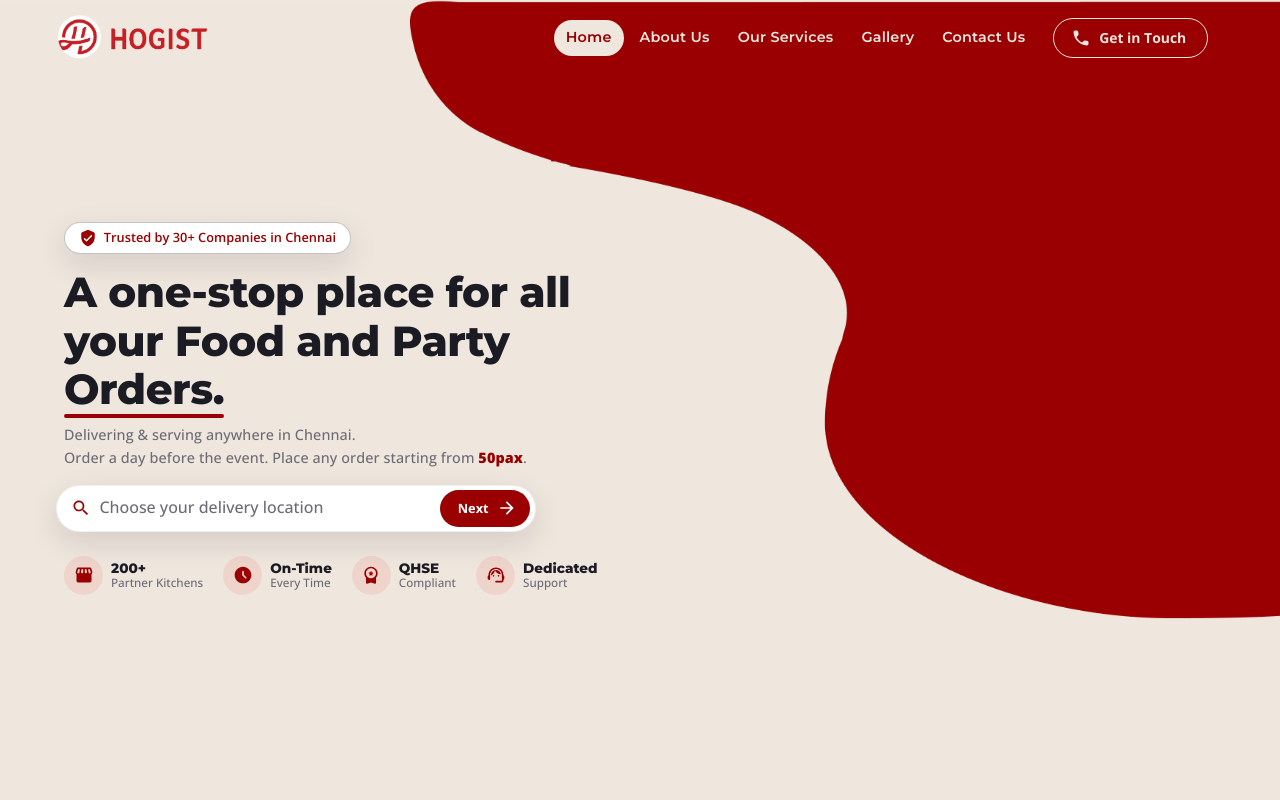
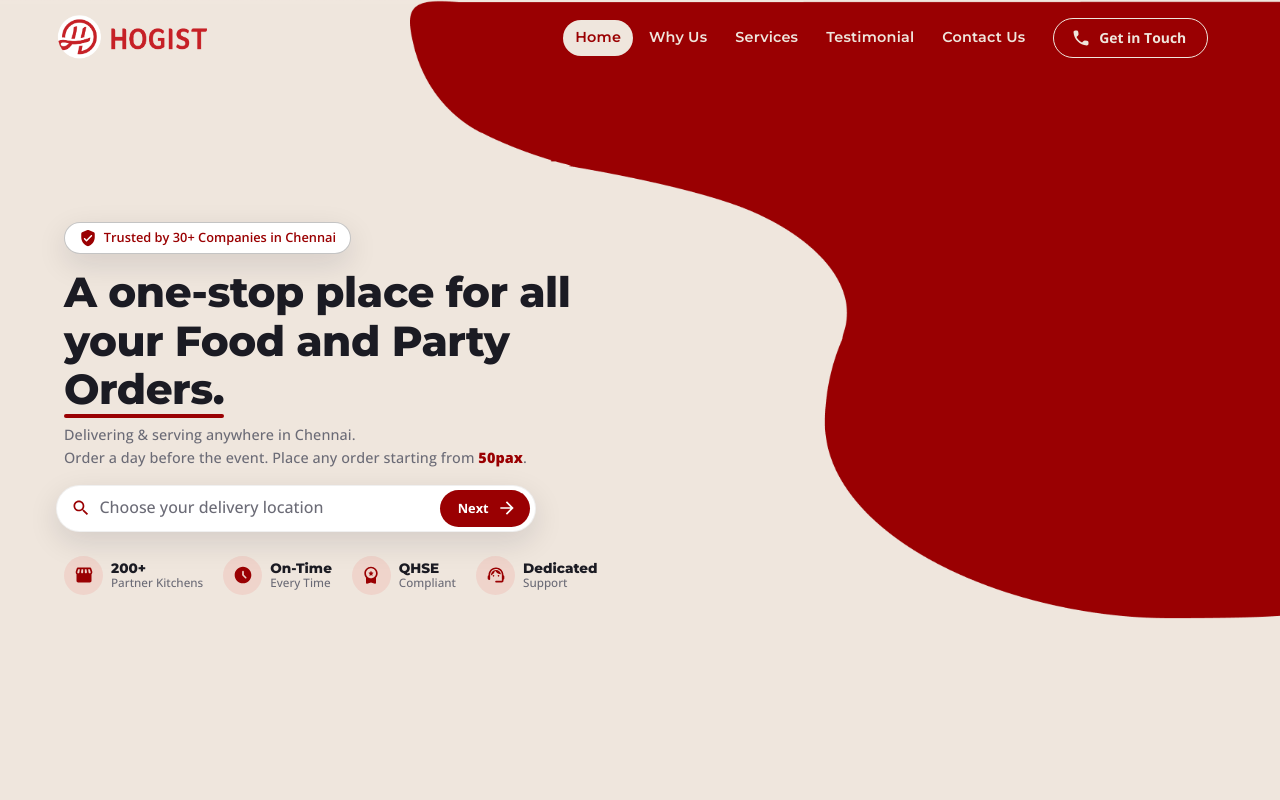
Before and after one commit to hogist-aiAgent/Hogist_ODC, a React (Vite) app: page / in a window 1280 px wide. Shown: the top 800 px of the page. Built offline with nearby package versions, Linux system fonts and the light colour scheme.

Commit message:
added navigation in header

```diff
--- a/src/components/Header/Navbar.jsx
+++ b/src/components/Header/Navbar.jsx
@@ -21,11 +21,11 @@ import LocalPhoneRoundedIcon from '@mui/icons-material/LocalPhoneRounded';
 import logo from '../../assets/CompanyLogo/logo.png'
 
 const navLinks = [
-  { label: 'Home', active:true },
-  { label: 'About Us' },
-  { label: 'Our Services' },
-  { label: 'Gallery' },
-  { label: 'Contact Us' },
+  { label: 'Home', active:true, href: 'https://hogist.com/' },
+  { label: 'Why Us', sectionId: 'why-us' },
+  { label: 'Services', sectionId: 'services' },
+  { label: 'Testimonial', sectionId: 'testimonial' },
+  { label: 'Contact Us', sectionId: 'contact-us' },
 ];
 
 export default function Navbar() {
@@ -55,6 +55,31 @@ export default function Navbar() {
 
   const handleMenuClose = () => {
     setAnchorEl(null);
+  };
+
+  const handleWhatsAppClick = (event) => {
+    if (event.ctrlKey || event.metaKey || event.button === 1) {
+      return;
+    }
+    event.preventDefault();
+    window.open(`https://wa.me/${'15557647627'}`, '_blank');
+  };
+
+  const handleNavClick = (link) => {
+    setSelectedLink(link.label);
+    setMobileOpen(false);
+
+    if (link.href) {
+      window.open(link.href, '_blank', 'noopener,noreferrer');
+      return;
+    }
+
+    if (link.sectionId) {
+      const section = document.getElementById(link.sectionId);
+      if (section) {
+        section.scrollIntoView({ behavior: 'smooth', block: 'start' });
+      }
+    }
   };
 
   return (
@@ -138,7 +163,7 @@ export default function Navbar() {
             {navLinks.map((link) => (
               <Button
                 key={link.label}
-                onClick={() => setSelectedLink(link.label)}
+                onClick={() => handleNavClick(link)}
                 sx={{
                   px: { md: 1.3, lg: 1.5,},
                   py: { md: 0.6, lg: 0.7 },
@@ -188,8 +213,9 @@ export default function Navbar() {
               }}
             >
            <Button
+           component="a"
               variant="contained"
-              onClick={handleMenuOpen}
+               onClick={handleWhatsAppClick}
               startIcon={<LocalPhoneRoundedIcon sx={{ fontSize: { md: 15, lg: 17 } }} />}
               sx={{
                 px: { md: 1.8, lg: 2.6 },
@@ -302,7 +328,7 @@ export default function Navbar() {
               <ListItemButton
                 key={link.label}
                 selected={selectedLink === link.label}
-                onClick={() => setSelectedLink(link.label)}
+                onClick={() => handleNavClick(link)}
                 sx={{
                   '&.Mui-selected': {
                     bgcolor: 'rgba(232,2,0,0.08)',
@@ -317,6 +343,7 @@ export default function Navbar() {
             <Box sx={{ px: 2, pt: 2 }}>
               <Button
                 fullWidth
+                component="a"
                 variant="contained"
                 startIcon={<LocalPhoneRoundedIcon sx={{ fontSize: 16 }} />}
                 sx={{
@@ -330,7 +357,7 @@ export default function Navbar() {
                   border: '1.5px solid #efe6dd',
                   '&:hover': { bgcolor: 'primary.dark', boxShadow: 'none' },
                 }}
-                onClick={handleMenuOpen}
+                 onClick={handleWhatsAppClick}
               >
                 Get in Touch
               </Button>
--- a/src/components/ReadyWhenYouare/Readywhenyouare.jsx
+++ b/src/components/ReadyWhenYouare/Readywhenyouare.jsx
@@ -45,6 +45,7 @@ const contactCols = [
 export default function ReadyWhenYouAre() {
   return (
     <Box
+    id="contact-us"
       component="section"
       sx={{
         bgcolor: CREAM,
--- a/src/components/Testimonial/Testimonials.jsx
+++ b/src/components/Testimonial/Testimonials.jsx
@@ -91,6 +91,7 @@ export default function Testimonials() {
 
   return (
     <Box
+    id="testimonial"
       component="section"
       sx={{
         position: 'relative',
--- a/src/components/WhatOffers/WhatHogistOffers.jsx
+++ b/src/components/WhatOffers/WhatHogistOffers.jsx
@@ -66,6 +66,7 @@ export default function WhatHogistOffers() {
 
   return (
     <Box
+    id="services"
       component="section"
       ref={sectionRef}
       sx={{
--- a/src/components/Whyhogist/Whyhogist.jsx
+++ b/src/components/Whyhogist/Whyhogist.jsx
@@ -89,6 +89,7 @@ export default function WhyHogist() {
 
   return (
     <Box
+      id="why-us"
       component="section"
       ref={sectionRef}
       sx={{
```
Also changed, not shown: 1 other file (tests, documents, lock files or other folders).
